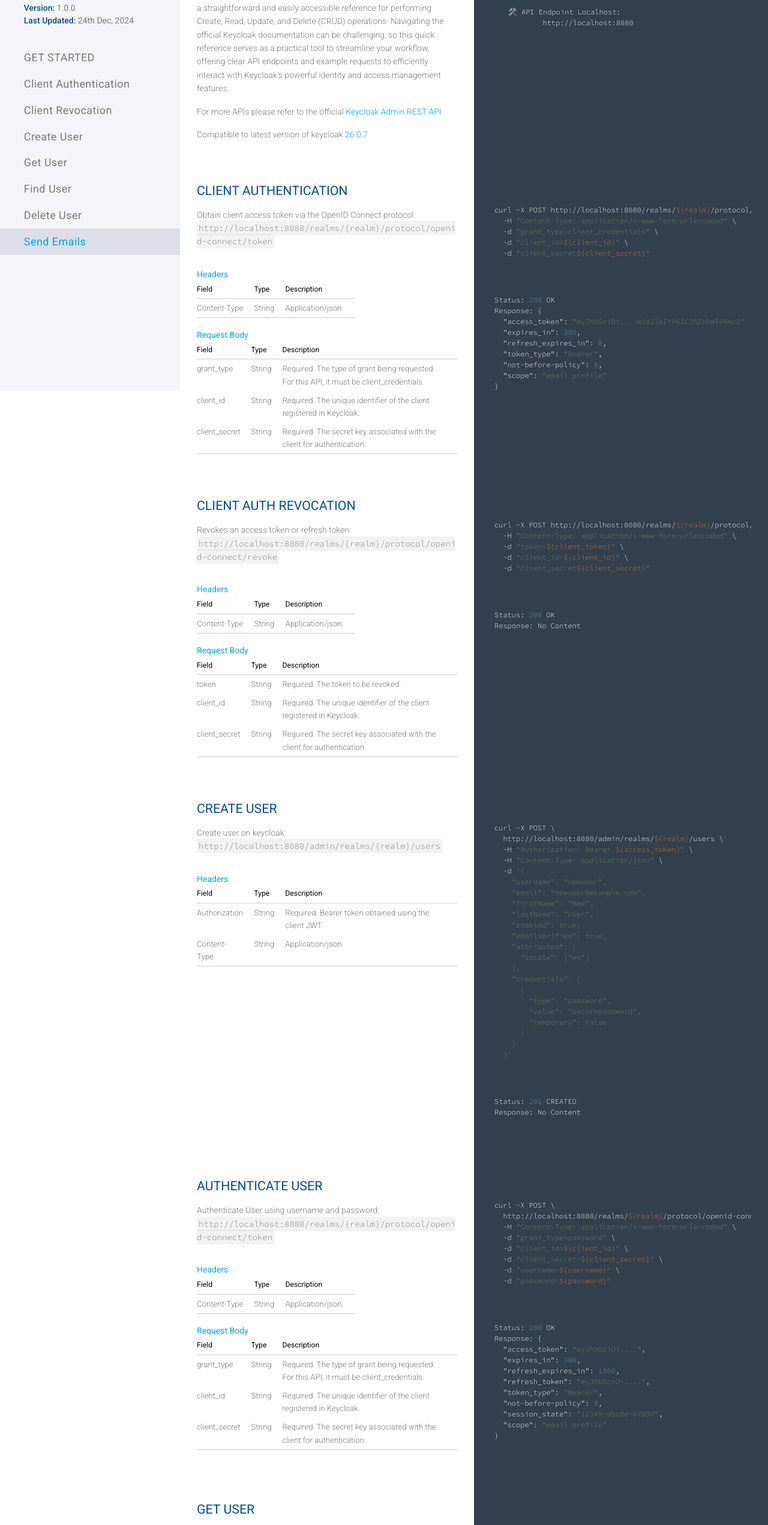
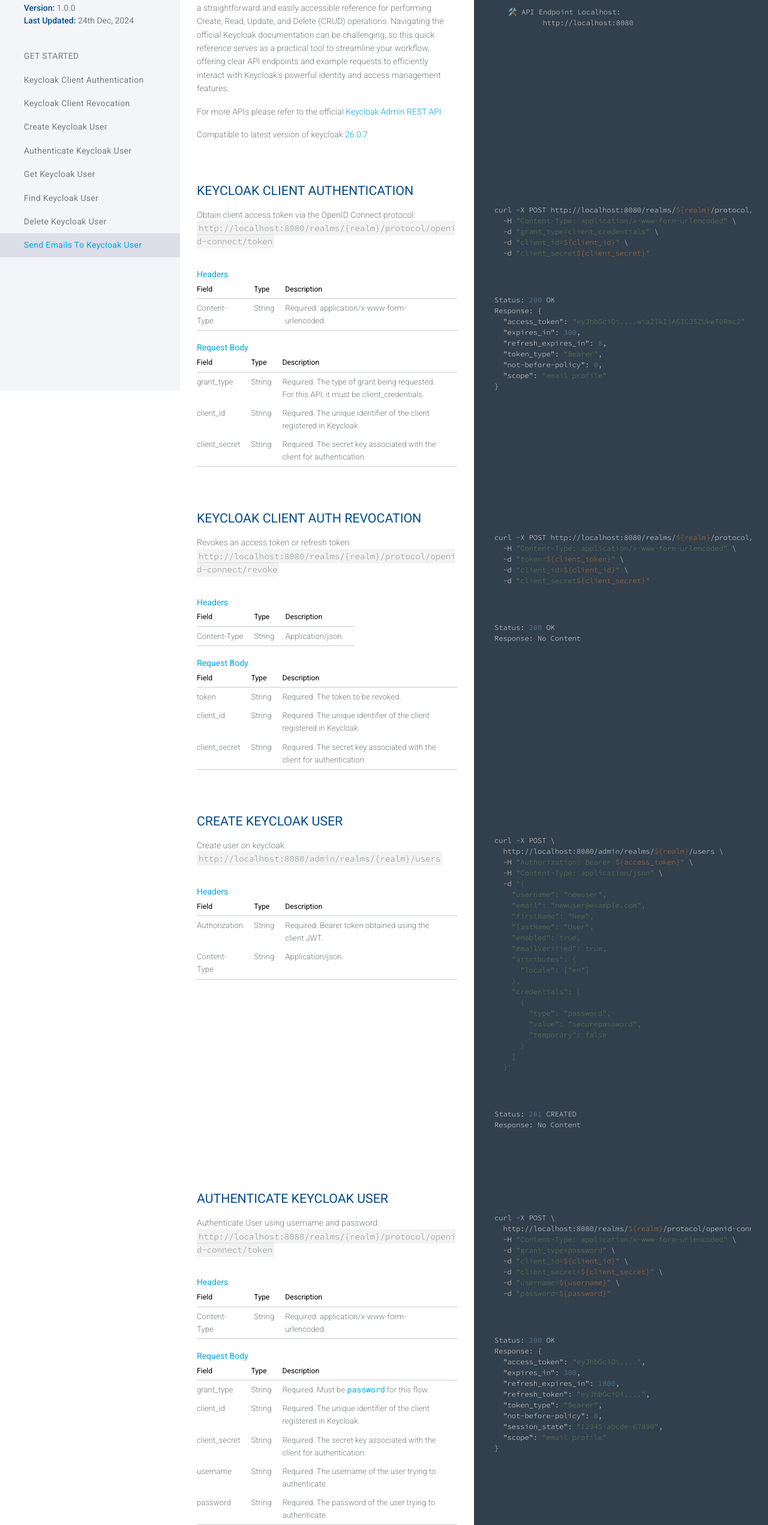
Before and after one commit to kc-api/quick-reference, a plain HTML site: page index.html in a window 1280 px wide. Shown: the part 149-2691 px from the top of the page at 60% size. Drawn offline with nearby package versions, Linux system fonts and the light colour scheme.

Commit message:
fix some apis doc

```diff
--- a/css/style.css
+++ b/css/style.css
@@ -152,6 +152,7 @@
 }
 .scroll-to-link {
   cursor: pointer;
+  font-size: 14px;
 }
 p,
 .content ul,
--- a/index.html
+++ b/index.html
@@ -72,25 +72,28 @@
             class="scroll-to-link"
             data-target="content-client-authentication"
           >
-            <a>Client Authentication</a>
+            <a>Keycloak Client Authentication</a>
           </li>
           <li class="scroll-to-link" data-target="content-client-revocation">
-            <a>Client Revocation</a>
+            <a>Keycloak Client Revocation</a>
           </li>
           <li class="scroll-to-link" data-target="content-create-user">
-            <a>Create User</a>
+            <a>Create Keycloak User</a>
+          </li>
+          <li class="scroll-to-link" data-target="content-authenticate-user">
+            <a>Authenticate Keycloak User</a>
           </li>
           <li class="scroll-to-link" data-target="content-get-user">
-            <a>Get User</a>
+            <a>Get Keycloak User</a>
           </li>
           <li class="scroll-to-link" data-target="content-find-user">
-            <a>Find User</a>
+            <a>Find Keycloak User</a>
           </li>
           <li class="scroll-to-link" data-target="content-delete-user">
-            <a>Delete User</a>
+            <a>Delete Keycloak User</a>
           </li>
           <li class="scroll-to-link" data-target="content-send-emails">
-            <a>Send Emails</a>
+            <a>Send Emails to Keycloak User</a>
           </li>
         </ul>
       </div>
@@ -133,7 +136,7 @@
           class="overflow-hidden content-section"
           id="content-client-authentication"
         >
-          <h2>Client Authentication</h2>
+          <h2>Keycloak Client Authentication</h2>
           <pre><code class="bash">
 curl -X POST http://localhost:8080/realms/${realm}/protocol/openid-connect/token \
   -H "Content-Type: application/x-www-form-urlencoded" \
@@ -173,7 +176,7 @@
               <tr>
                 <td>Content-Type</td>
                 <td>String</td>
-                <td>Application/json.</td>
+                <td>Required. application/x-www-form-urlencoded.</td>
               </tr>
             </tbody>
           </table>
@@ -218,7 +221,7 @@
           class="overflow-hidden content-section"
           id="content-client-revocation"
         >
-          <h2>Client Auth Revocation</h2>
+          <h2>Keycloak Client Auth Revocation</h2>
           <pre><code class="bash">
 curl -X POST http://localhost:8080/realms/${realm}/protocol/openid-connect/revoke \
   -H "Content-Type: application/x-www-form-urlencoded" \
@@ -290,7 +293,7 @@
           </table>
         </div>
         <div class="overflow-hidden content-section" id="content-create-user">
-          <h2>Create User</h2>
+          <h2>Create Keycloak User</h2>
           <pre><code class="bash">
 curl -X POST \
   http://localhost:8080/admin/realms/${realm}/users \
@@ -354,7 +357,7 @@
           class="overflow-hidden content-section"
           id="content-authenticate-user"
         >
-          <h2>Authenticate User</h2>
+          <h2>Authenticate Keycloak User</h2>
           <pre><code class="bash">
 curl -X POST \
   http://localhost:8080/realms/${realm}/protocol/openid-connect/token \
@@ -399,7 +402,7 @@
               <tr>
                 <td>Content-Type</td>
                 <td>String</td>
-                <td>Application/json.</td>
+                <td>Required. application/x-www-form-urlencoded.</td>
               </tr>
             </tbody>
           </table>
@@ -417,8 +420,9 @@
                 <td>grant_type</td>
                 <td>String</td>
                 <td>
-                  Required. The type of grant being requested. For this API, it
-                  must be client_credentials.
+                  Required. Must be
+                  <code style="color: #00a8e3; font-weight: 700">password</code>
+                  for this flow.
                 </td>
               </tr>
               <tr>
@@ -437,11 +441,25 @@
                   authentication.
                 </td>
               </tr>
+              <tr>
+                <td>username</td>
+                <td>String</td>
+                <td>
+                  Required. The username of the user trying to authenticate.
+                </td>
+              </tr>
+              <tr>
+                <td>password</td>
+                <td>String</td>
+                <td>
+                  Required. The password of the user trying to authenticate.
+                </td>
+              </tr>
             </tbody>
           </table>
         </div>
         <div class="overflow-hidden content-section" id="content-get-user">
-          <h2>Get User</h2>
+          <h2>Get Keycloak User</h2>
           <pre><code class="bash">
 curl -X GET \
   http://localhost:8080/admin/realms/${realm}/users/${user_id} \
@@ -532,7 +550,7 @@
           </table>
         </div>
         <div class="overflow-hidden content-section" id="content-find-user">
-          <h2>Find User</h2>
+          <h2>Find Keycloak User</h2>
           <pre><code class="bash">
 curl -X GET \
   http://localhost:8080/admin/realms/${realm}/users?username=${username} \
@@ -625,7 +643,7 @@
           </table>
         </div>
         <div class="overflow-hidden content-section" id="content-delete-user">
-          <h2>Delete User</h2>
+          <h2>Delete Keycloak User</h2>
           <pre><code class="bash">
 curl -X DELETE \
   http://localhost:8080/admin/realms/${realm}/users/${user_id} \
@@ -696,7 +714,7 @@
           </table>
         </div>
         <div class="overflow-hidden content-section" id="content-send-emails">
-          <h2>Send Emails</h2>
+          <h2>Send Emails to Keycloak User</h2>
           <pre><code class="bash">
 curl -X PUT \
   http://localhost:8080/admin/realms/${realm}/users/${user_id}/execute-actions-email \
@@ -794,7 +812,7 @@
       <div class="content-code"></div>
     </div>
     <a
-      href="https://github.com/kc-api"
+      href="https://github.com/iamannani"
       target="_blank"
       class="github-corner"
       aria-label="View source on Github"
```
